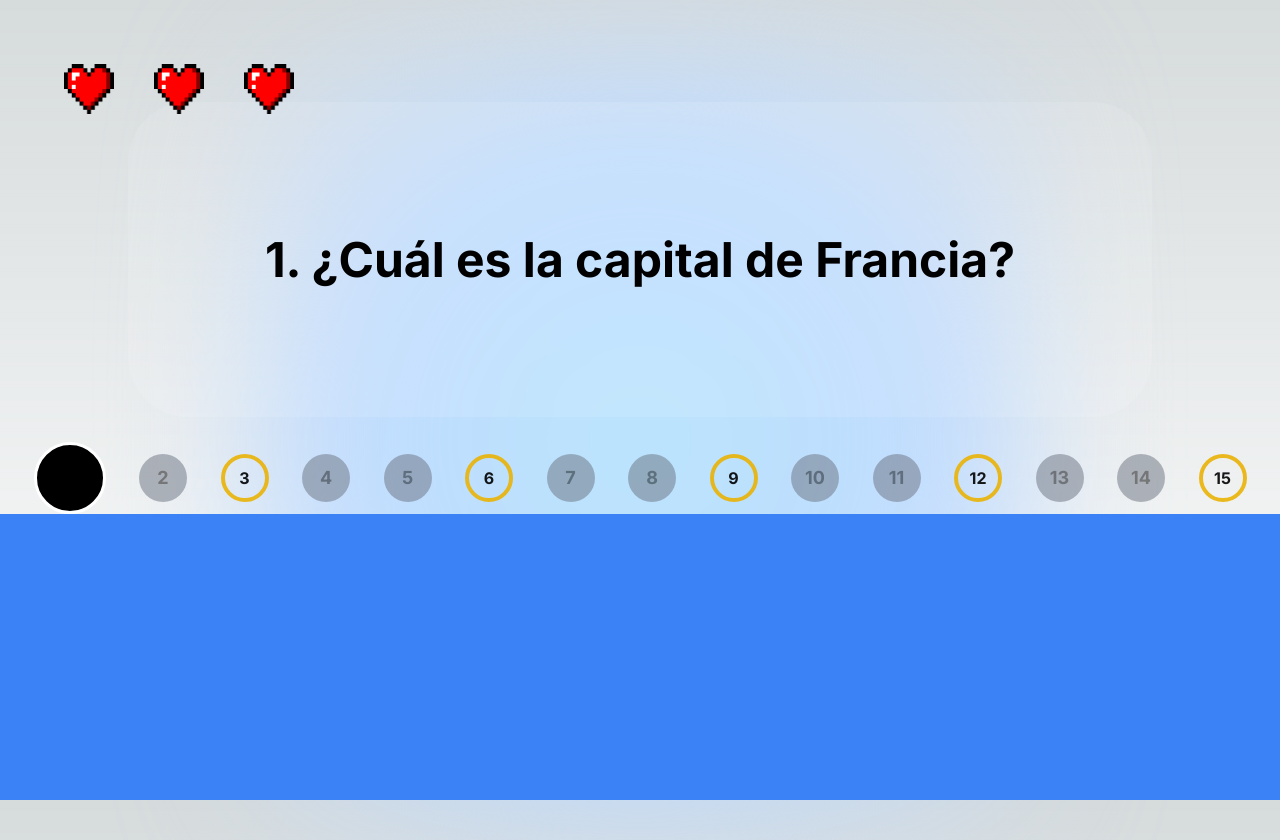
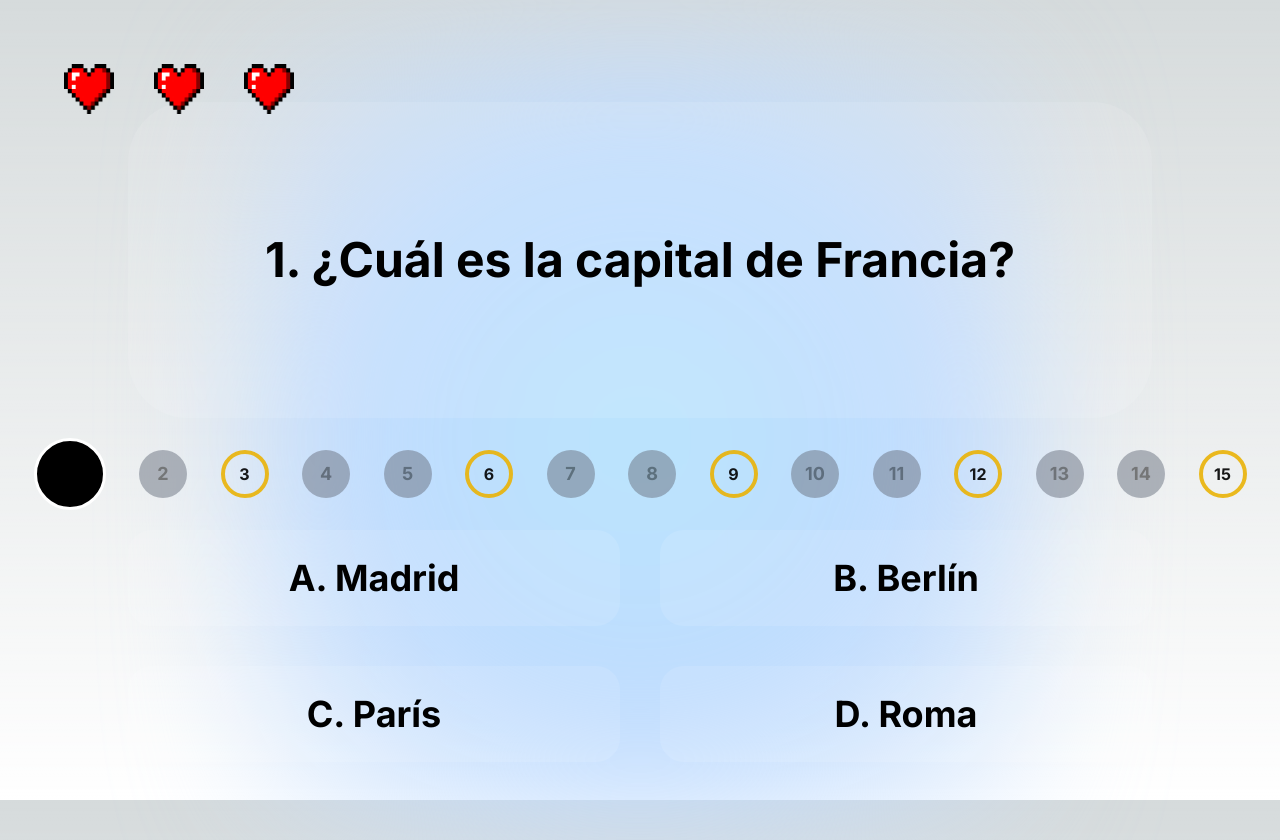
Before and after one commit to mateumiralles/chiquiconcurs, a Next.js app: page /concursPage in a window 1280 px wide. Built offline with nearby package versions, Linux system fonts and the light colour scheme.

Commit message:
- Disseny gridRespuestas

```diff
--- /dev/null
+++ b/app/concursPage/gridRespuestas.tsx
@@ -0,0 +1,39 @@
+import { Question } from "../model";
+
+type GridRespostesProps = {
+  loadQuestionList: Question[];
+  indexQuestion: number;
+};
+
+export default function GridRespuestas({
+  loadQuestionList,
+  indexQuestion,
+}: GridRespostesProps) {
+  const numberOfSol = (solIndex: number) => {
+    switch (solIndex) {
+      case 0:
+        return "A. ";
+      case 1:
+        return "B. ";
+      case 2:
+        return "C. ";
+      case 3:
+        return "D. ";
+    }
+  };
+
+  return (
+    <div className="grid grid-cols-2 h-2/5 w-4/5  gap-10 pb-[3%] pt-5">
+      {loadQuestionList[indexQuestion].solutions.map((sol, i) => (
+        <div
+          key={i}
+          className="border-2 border-[rgba(0,0,0,0)] bg-[rgba(255,255,255,0.1)] rounded-3xl flex justify-center items-center hover:border-white hover:scale-95 transition-all ease-in-out"
+        >
+          <p className="text-4xl font-bold text-center">
+            {numberOfSol(i) + sol.content}
+          </p>
+        </div>
+      ))}
+    </div>
+  );
+}
--- a/app/concursPage/page.tsx
+++ b/app/concursPage/page.tsx
@@ -9,6 +9,7 @@ import {
 } from "../data";
 import BolasPreguntas from "./bolasPreguntas";
 import PanelPreguntas from "./panelPreguntas";
+import GridRespuestas from "./gridRespuestas";
 
 export default function ConcursPage() {
   const [vidas, setVidas] = useState(3);
@@ -19,6 +20,7 @@ export default function ConcursPage() {
     ...midQuestionsList,
     ...diffQuestionsList,
   ];
+
   const btnHandler = () => {
     setindexQuestion(indexQuestion + 1);
   };
@@ -44,7 +46,10 @@ export default function ConcursPage() {
               indexQuestion={indexQuestion}
               wasItGuessed={wasItGuessed}
             />
-            <div className="h-2/5 w-full bg-blue-500"></div>
+            <GridRespuestas
+              loadQuestionList={loadQuestionList}
+              indexQuestion={indexQuestion}
+            />
           </>
         ) : (
           <h2 className="text-8xl text-white font-extrabold">has perdut!</h2>
--- a/app/concursPage/panelPreguntas.tsx
+++ b/app/concursPage/panelPreguntas.tsx
@@ -10,7 +10,7 @@ export default function PanelPreguntas({
   indexQuestion,
 }: BolasPreguntasProps) {
   return (
-    <div className="h-3/5 w-full flex flex-row justify-center items-end pt-[8%] pb-[2%]">
+    <div className="h-3/5 w-full flex flex-row justify-center items-end pt-[8%] pb-5">
       <div className="h-full w-4/5 bg-[rgba(255,255,255,0.1)] rounded-[60px] flex flex-row justify-center items-center">
         <p className="text-5xl font-bold mx-[5%] text-center leading-normal">
           {indexQuestion + 1 + ". " + loadQuestionList[indexQuestion].content}
```
